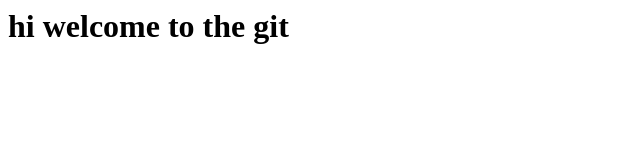
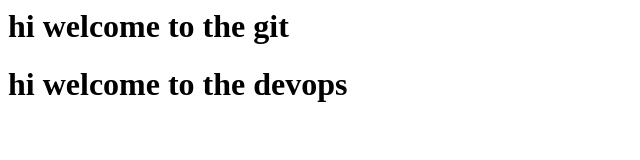
Before and after one commit to Ginukuntla/code, a plain HTML site: page index.html in a window 1280 px wide. Shown: the whole page, without its empty margins (0-640 px from the left). Drawn offline with Linux system fonts and the light colour scheme.

Commit message:
this is my second commit

```diff
--- a/index.html
+++ b/index.html
@@ -1 +1,2 @@
 <h1> hi welcome to the git </h1>
+<h1> hi welcome to the devops </h1>
```
